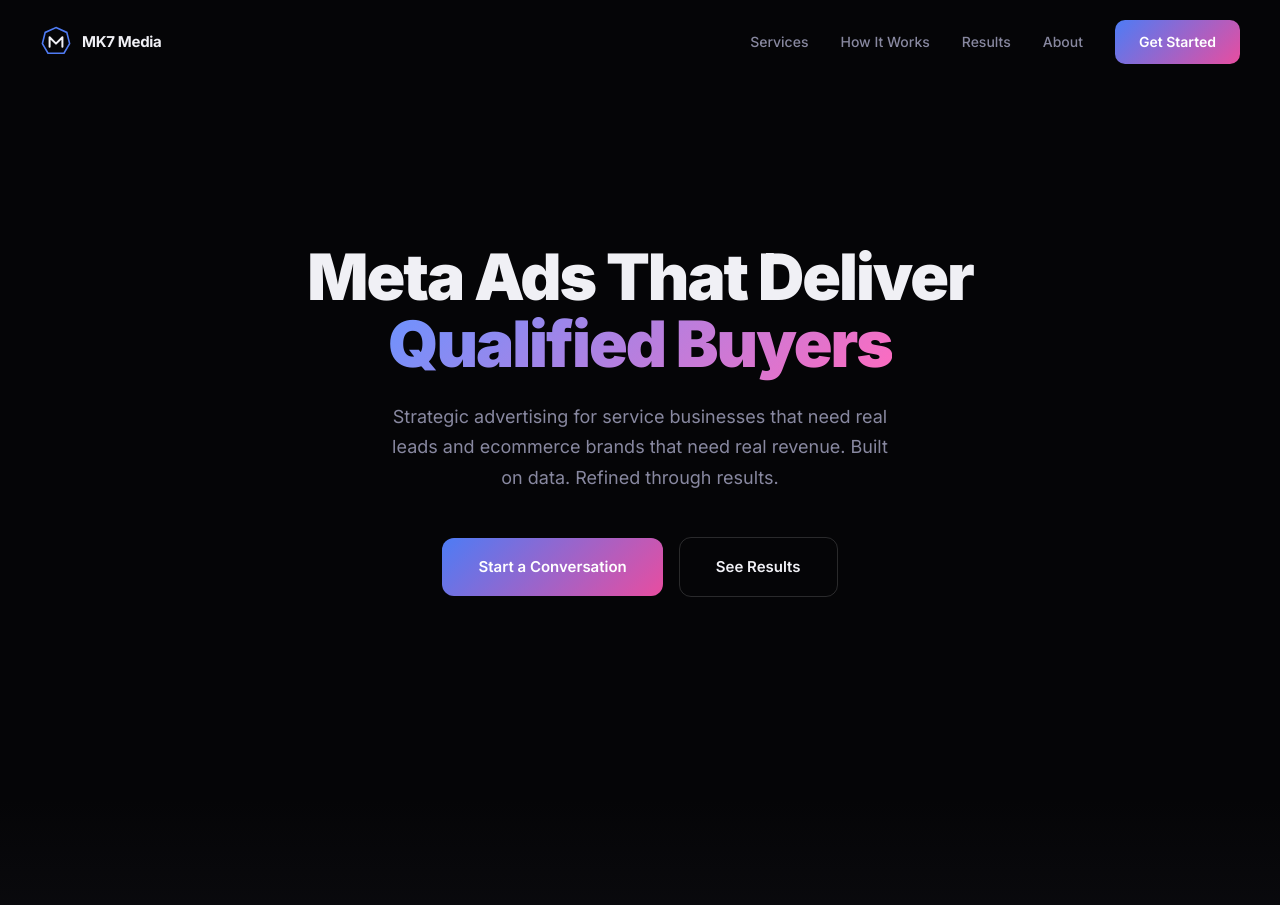
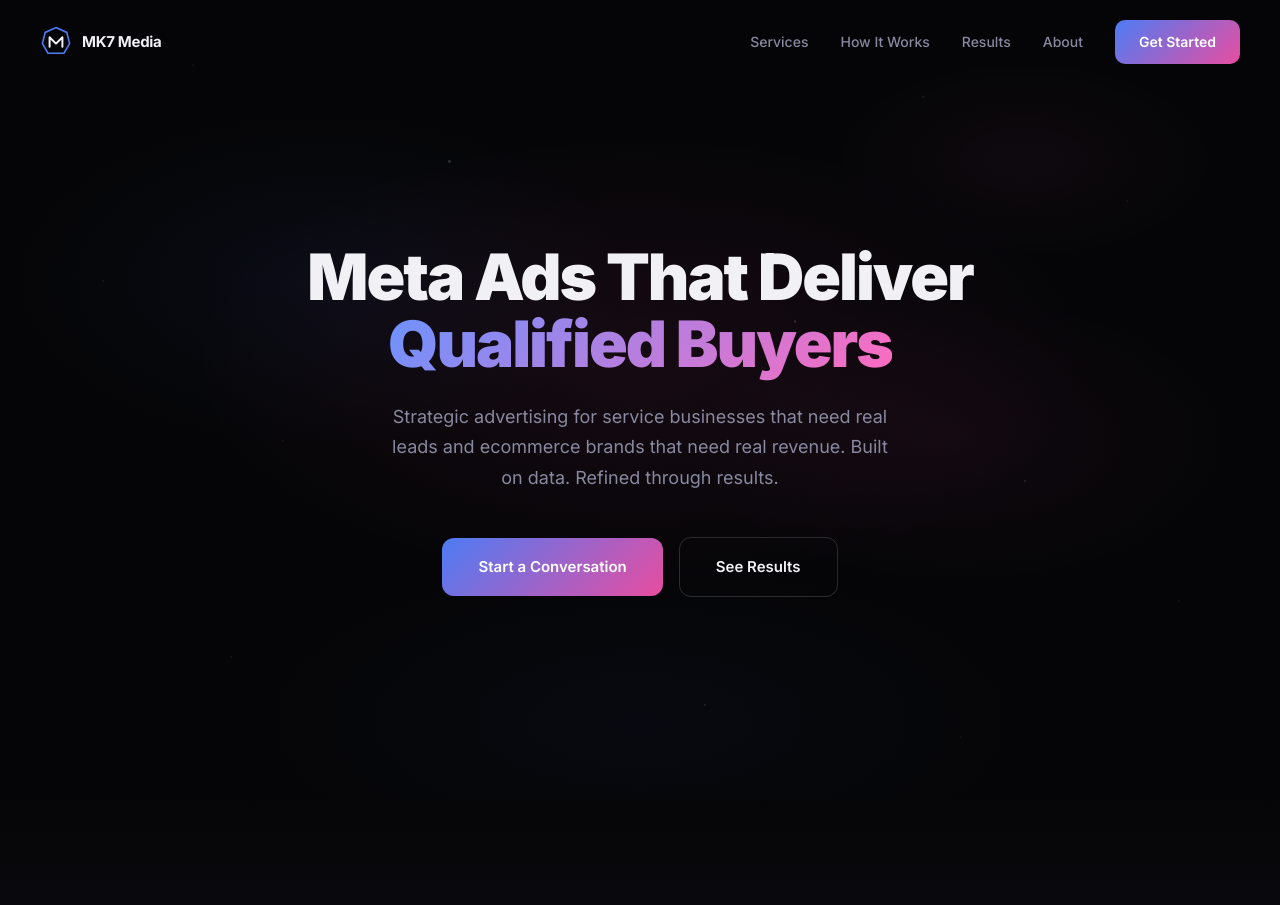
Before and after one commit to lumenmarketingsolutions/mk7media, a Flask app: page / in a window 1280 px wide. Shown: the top 905 px of the page. Run offline with Flask 3, Linux system fonts and the light colour scheme.

Commit message:
Add atmospheric pink/blue radial glows and subtle stars to MK7 hero section
Co-Authored-By: Claude Opus 4.6 (1M context) <noreply@anthropic.com>

```diff
--- a/templates/index.html
+++ b/templates/index.html
@@ -132,6 +132,18 @@
       padding: 120px 24px 80px;
       position: relative;
       overflow: hidden;
+    }
+    .hero::before {
+      content: '';
+      position: absolute;
+      inset: 0;
+      background:
+        radial-gradient(ellipse 50% 40% at 50% 45%, rgba(232,77,160,0.08) 0%, transparent 70%),
+        radial-gradient(ellipse 40% 35% at 25% 35%, rgba(77,124,245,0.06) 0%, transparent 60%),
+        radial-gradient(ellipse 35% 30% at 75% 55%, rgba(232,77,160,0.05) 0%, transparent 60%),
+        radial-gradient(ellipse 60% 40% at 50% 90%, rgba(77,124,245,0.04) 0%, transparent 50%),
+        radial-gradient(ellipse 30% 25% at 80% 20%, rgba(255,107,191,0.04) 0%, transparent 50%);
+      pointer-events: none;
     }
     .hero-inner { max-width: 760px; position: relative; z-index: 1; }
     .hero h1 {
@@ -764,6 +776,21 @@
 
 <!-- ── Hero ── -->
 <section class="hero">
+  <div style="position:absolute;inset:0;pointer-events:none;overflow:hidden;">
+    <div style="position:absolute;width:2px;height:2px;background:#fff;border-radius:50%;opacity:0.06;top:8%;left:15%;"></div>
+    <div style="position:absolute;width:2px;height:2px;background:#fff;border-radius:50%;opacity:0.1;top:12%;left:72%;"></div>
+    <div style="position:absolute;width:2.5px;height:2.5px;background:#fff;border-radius:50%;opacity:0.15;top:20%;left:35%;"></div>
+    <div style="position:absolute;width:2px;height:2px;background:#fff;border-radius:50%;opacity:0.06;top:25%;left:88%;"></div>
+    <div style="position:absolute;width:2px;height:2px;background:#fff;border-radius:50%;opacity:0.08;top:35%;left:8%;"></div>
+    <div style="position:absolute;width:2.5px;height:2.5px;background:#fff;border-radius:50%;opacity:0.12;top:40%;left:62%;"></div>
+    <div style="position:absolute;width:2px;height:2px;background:#fff;border-radius:50%;opacity:0.06;top:55%;left:22%;"></div>
+    <div style="position:absolute;width:2px;height:2px;background:#fff;border-radius:50%;opacity:0.1;top:60%;left:80%;"></div>
+    <div style="position:absolute;width:2.5px;height:2.5px;background:#fff;border-radius:50%;opacity:0.14;top:70%;left:45%;"></div>
+    <div style="position:absolute;width:2px;height:2px;background:#fff;border-radius:50%;opacity:0.06;top:75%;left:92%;"></div>
+    <div style="position:absolute;width:2px;height:2px;background:#fff;border-radius:50%;opacity:0.08;top:82%;left:18%;"></div>
+    <div style="position:absolute;width:2px;height:2px;background:#fff;border-radius:50%;opacity:0.1;top:88%;left:55%;"></div>
+    <div style="position:absolute;width:2px;height:2px;background:#fff;border-radius:50%;opacity:0.06;top:92%;left:75%;"></div>
+  </div>
   <div class="hero-inner fade-in">
     <h1>Meta Ads That Deliver <span class="grad-text">Qualified Buyers</span></h1>
     <p>Strategic advertising for service businesses that need real leads and ecommerce brands that need real revenue. Built on data. Refined through results.</p>
```
